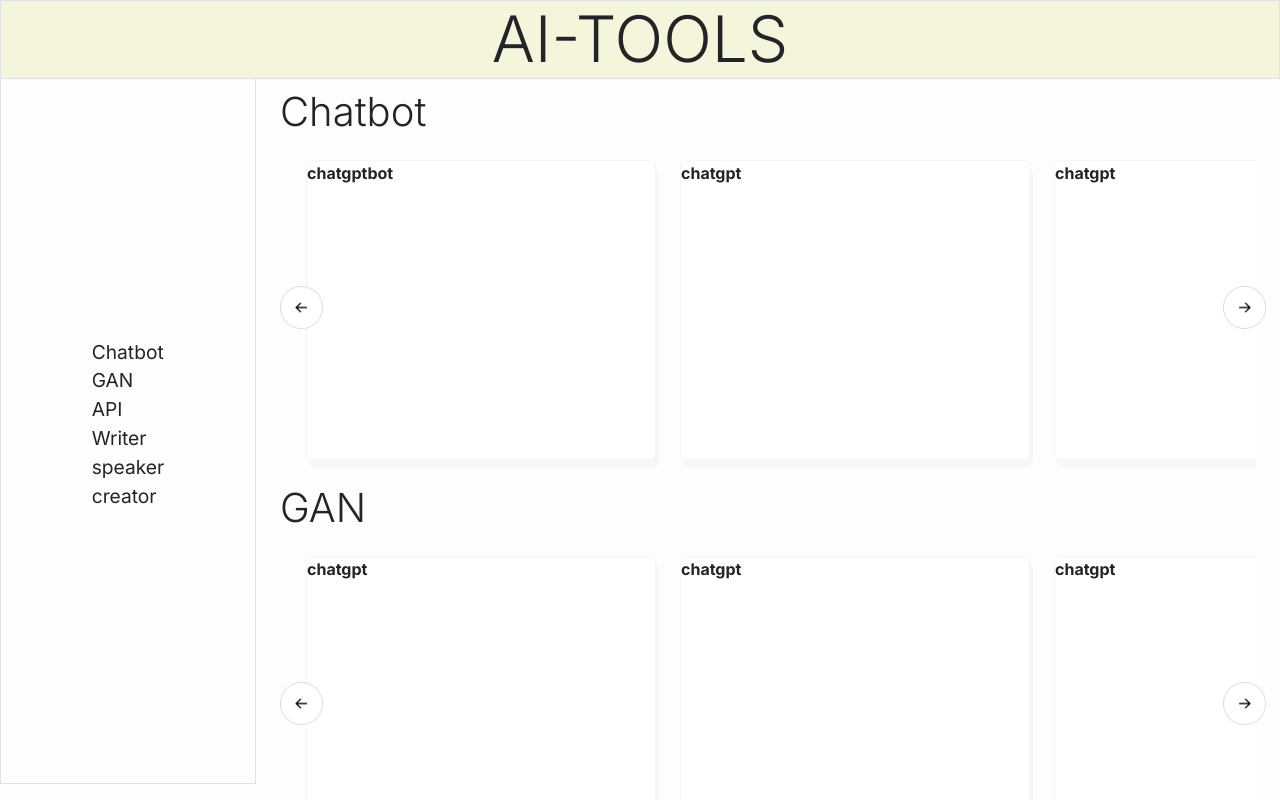
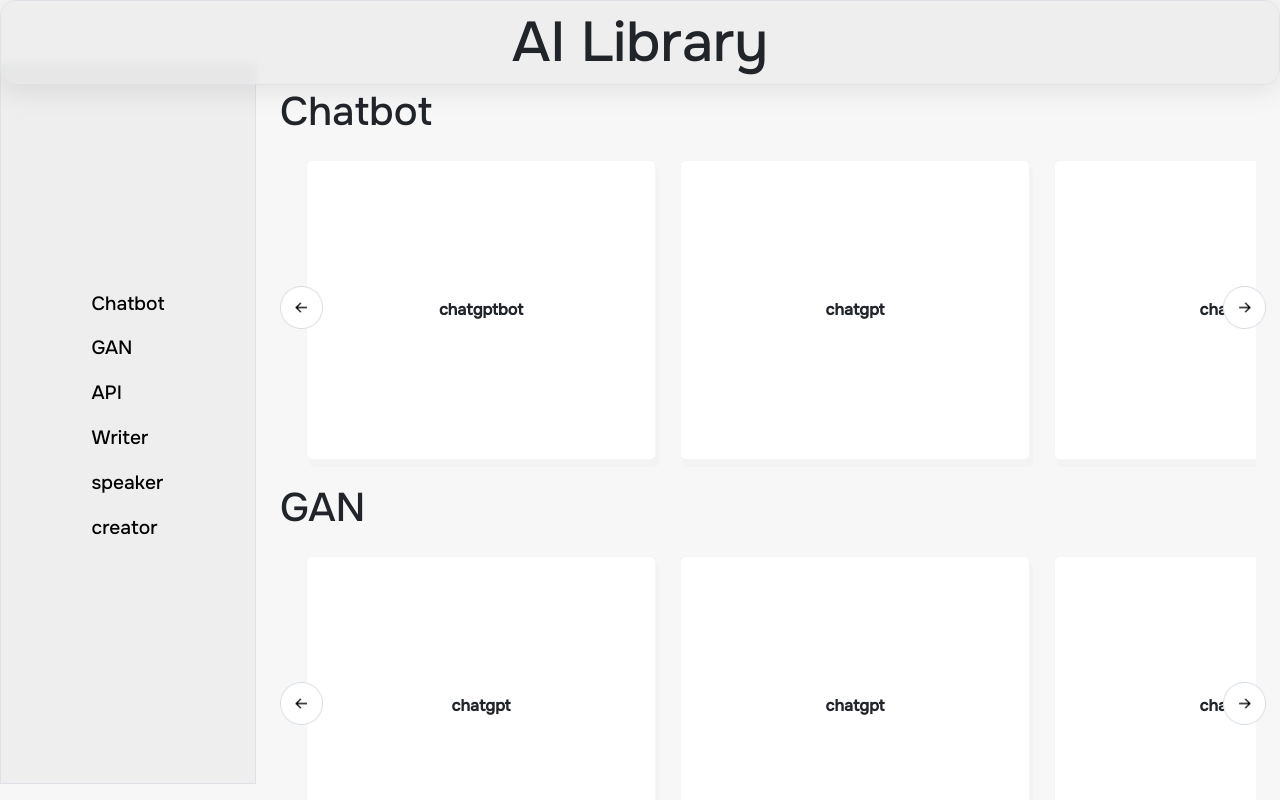
Before and after one commit to shivpujan12/ai-tools, a Next.js app: page / in a window 1280 px wide. Shown: the top 800 px of the page. Built offline with nearby package versions, Linux system fonts and the light colour scheme.

Commit message:
updated the ui

```diff
--- a/app/components/category.tsx
+++ b/app/components/category.tsx
@@ -18,7 +18,7 @@
   const containerRef = useRef();
 
   return (
-    <div className={style.category}>
+    <div id={title} className={style.category}>
       <div className="display-6"> {title} </div>
 
       <div className={`${style.cardContainer}`} >
--- a/app/components/navbar.tsx
+++ b/app/components/navbar.tsx
@@ -1,8 +1,8 @@
 import style from "../styles/navbar.module.css"
 export default function NavBar(){
     return (
-      <header className={`${style.navbar} text-center display-3 border`}>
-        AI-TOOLS
+      <header id="navbar" className={`${style.navbar} text-center display-4 border p-2`}>
+        AI Library
       </header>
     )
   }
--- a/app/components/sidenav.tsx
+++ b/app/components/sidenav.tsx
@@ -1,3 +1,4 @@
+import Link from "next/link";
 import styles from "../styles/sidnav.module.css";
 import { unstable_noStore as noStore } from 'next/cache';
 export default async function SideNav() {
@@ -11,7 +12,7 @@
         data.map((d:any,i:any)=>{
             console.log(Object.values(d));
             return (
-                <div key={i} className={`${styles.category}`}>{Object.keys(d)}</div>
+                <div key={i} className={`${styles.category} mb-3`}><Link className="text-decoration-none text-black" href={`#${Object.keys(d)}`} >{Object.keys(d)}</Link></div>
             )
         })
       }
--- a/app/globals.css
+++ b/app/globals.css
@@ -1,5 +1,6 @@
 body{
-  background-color: #f9f9f949;
+  background-color: #ebebeb5f;
+  scroll-behavior: smooth;
 }
 
 .main{
--- a/app/page.tsx
+++ b/app/page.tsx
@@ -3,6 +3,7 @@
 import NavBar from "./components/navbar";
 import { unstable_noStore as noStore } from "next/cache";
 import Category, { Tool } from "./components/category";
+import { useEffect } from "react";
 
 export default async function Home() {
   noStore();
--- a/app/styles/category.module.css
+++ b/app/styles/category.module.css
@@ -1,4 +1,8 @@
+@import url('https://fonts.googleapis.com/css2?family=Onest:wght@500&display=swap');
+
 .category {
+  text-align: start;
+  font-family: 'Onest', sans-serif;
 }
 
 .cardContainer{
--- a/app/styles/mycards.module.css
+++ b/app/styles/mycards.module.css
@@ -6,6 +6,10 @@
     box-shadow: 3px 7px rgba(231, 231, 231, 0.247);
     margin-left: 12px;
     margin-right: 12px;
+    text-align: center;
+    display: flex;
+    justify-content: center;
+    align-items: center;
   }
 
   .myCard:hover{
--- a/app/styles/navbar.module.css
+++ b/app/styles/navbar.module.css
@@ -1,6 +1,15 @@
+@import url('https://fonts.googleapis.com/css2?family=Onest:wght@500&display=swap');
 .navbar{
     width: 100%;
     position: fixed;
     z-index: 1;
-    background-color: beige;
+    background-color: #303030c5;
+    /* From https://css.glass */
+background: rgba(203, 203, 203, 0.2);
+border-radius: 16px;
+box-shadow: 0 4px 30px rgba(0, 0, 0, 0.1);
+backdrop-filter: blur(5px);
+-webkit-backdrop-filter: blur(5px);
+border: 1px solid rgba(203, 203, 203, 0.3);
+font-family: 'Onest', sans-serif;
 }
--- a/app/styles/sidnav.module.css
+++ b/app/styles/sidnav.module.css
@@ -1,3 +1,5 @@
+@import url('https://fonts.googleapis.com/css2?family=Onest:wght@500&display=swap');
+
 .sideNav{
     width: 20%;
     height: 90vh;
@@ -8,9 +10,12 @@
     justify-content: center;
     flex-direction: column;
     text-align: start;
+    background: rgba(203, 203, 203, 0.2);
+    font-family: 'Onest', sans-serif;
 }
 
 .category{
     font-size: larger;
-    width: 100%
+    width: 100%;
+    cursor: pointer;
 }
```
